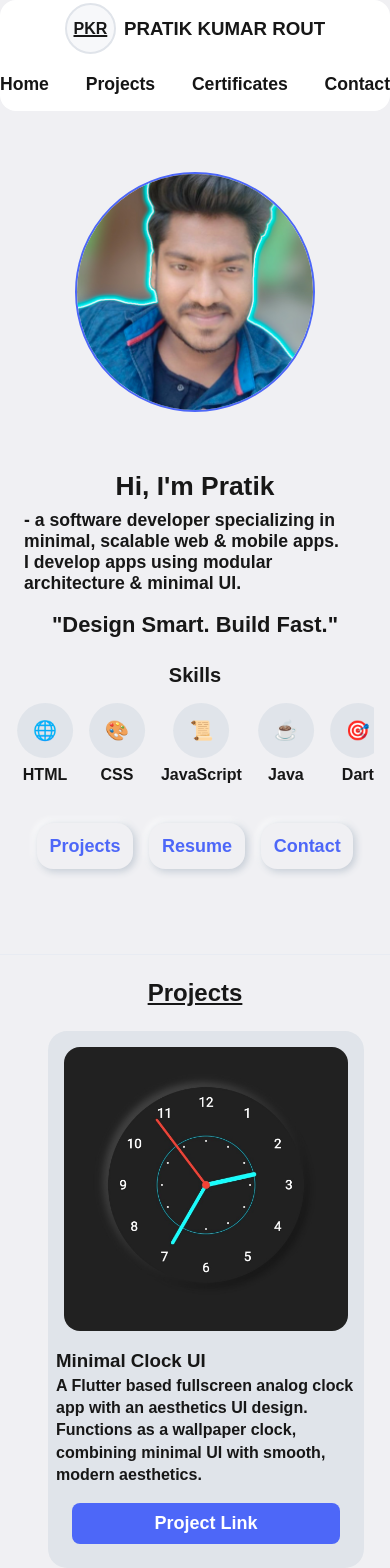
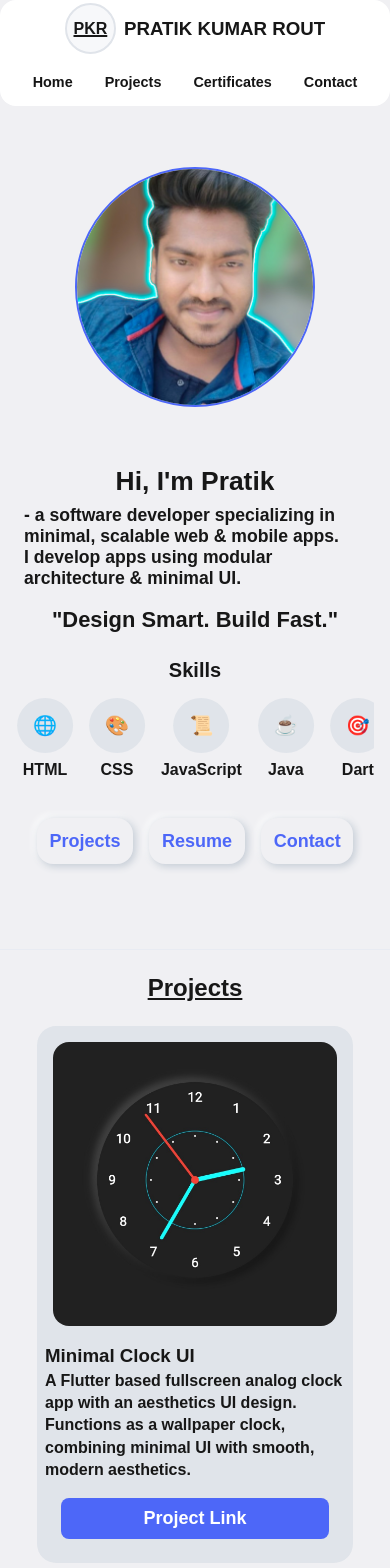
Before and after one commit to PratikKumarRout/Pratik-Kumar-Rout, a Next.js app: page / in a window 390 px wide. Shown: the top 1568 px of the page. Built offline with nearby package versions, Linux system fonts and the light colour scheme.

Commit message:
new header change

```diff
--- a/src/app/components/Header.module.css
+++ b/src/app/components/Header.module.css
@@ -44,7 +44,7 @@
     border-radius: 1rem;
     transition: all 0.2s ease-in-out;
     text-decoration: none;
-    font-size: 1.1rem;
+    font-size: 1rem;
     font-weight: bold;
     color: #151515;
 }
@@ -78,8 +78,8 @@
     .header1 {
         flex-direction: column;
         overflow-x: hidden;
-        border-radius: 1rem;
         margin: 0;
+        position: sticky;
     }
 
     .header_title {
@@ -89,10 +89,13 @@
 
     .nav_list {
         padding: 0.1rem;
-        gap: 0.5rem;
+        gap: 0.2rem;
+        justify-content: space-evenly;
     }
 
     .nav_items {
         padding: 0.9rem;
+        font-weight: 600;
+        font-size: 0.9rem;
     }
 }
--- a/src/app/components/projects.module.css
+++ b/src/app/components/projects.module.css
@@ -14,6 +14,7 @@
     display: grid;
     grid-template-columns: repeat(2, 1fr);
     gap: 2rem;
+    justify-content: center;
 }
 
 .project_chip {
@@ -98,6 +99,7 @@
 
     .projects_container {
         grid-template-columns: 1fr;
+        gap: 1rem;
     }
 
     .project_chip {
```
